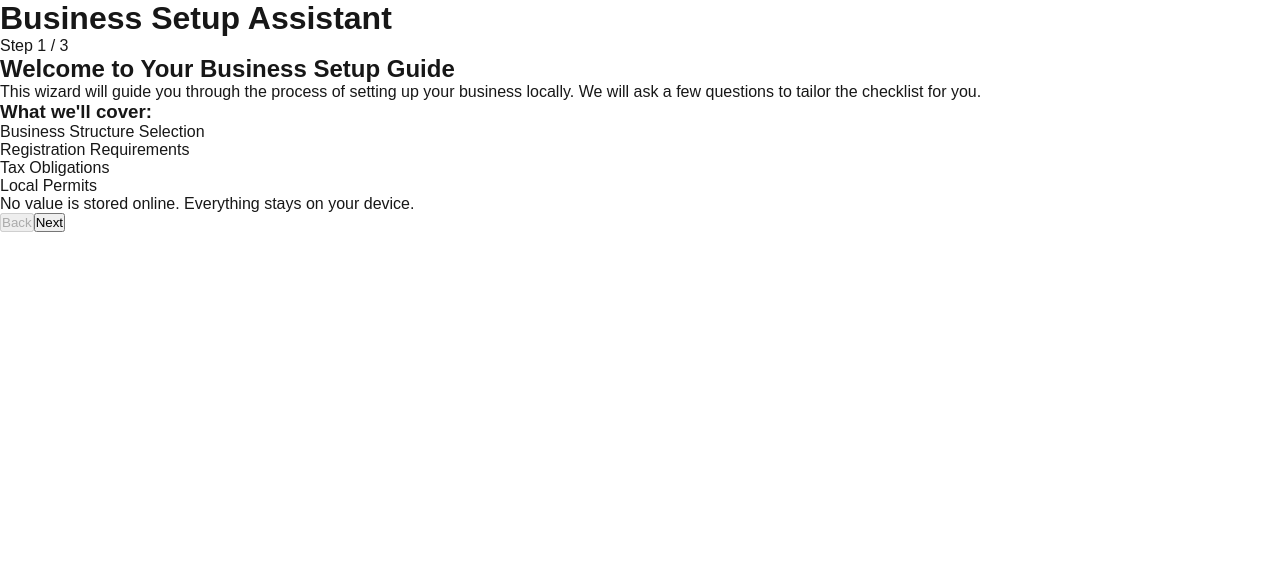
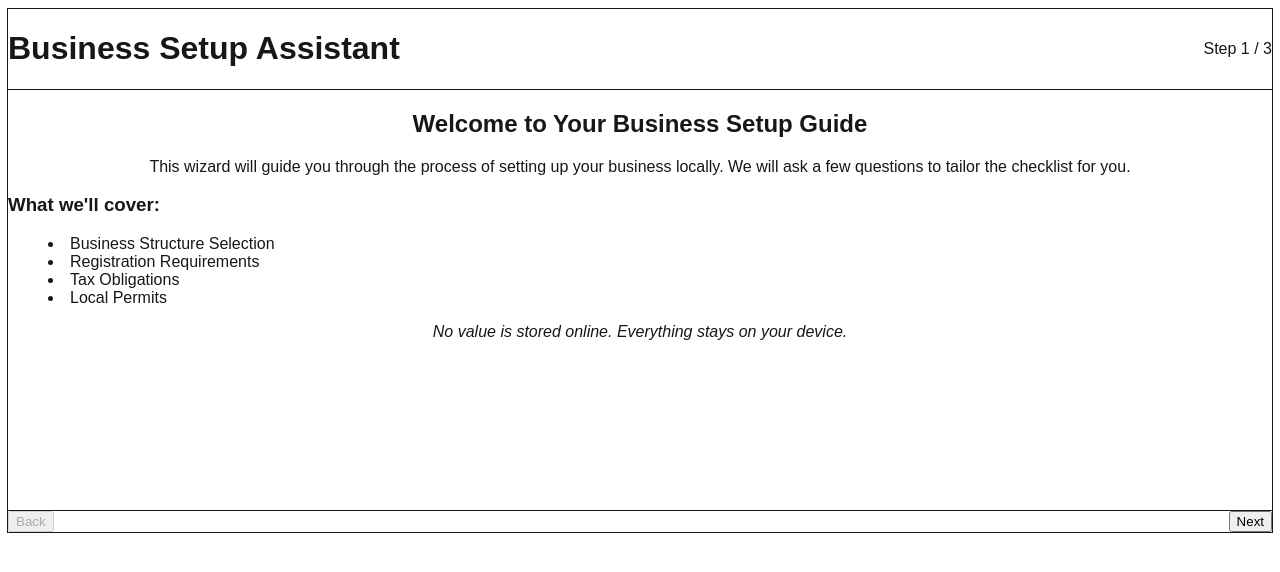
Before and after one commit to mahbubmunna/bussiness_guide, a Next.js app in the folder frontend/: page / in a window 1280 px wide. Shown: the top 572 px of the page. Built offline with nearby package versions, Linux system fonts and the light colour scheme.

Commit message:
style: add tailwind directives

```diff
--- a/frontend/app/globals.css
+++ b/frontend/app/globals.css
@@ -1,3 +1,7 @@
+@tailwind base;
+@tailwind components;
+@tailwind utilities;
+
 :root {
   --background: #ffffff;
   --foreground: #171717;
@@ -10,33 +14,8 @@
   }
 }
 
-html,
-body {
-  max-width: 100vw;
-  overflow-x: hidden;
-}
-
 body {
   color: var(--foreground);
   background: var(--background);
   font-family: Arial, Helvetica, sans-serif;
-  -webkit-font-smoothing: antialiased;
-  -moz-osx-font-smoothing: grayscale;
 }
-
-* {
-  box-sizing: border-box;
-  padding: 0;
-  margin: 0;
-}
-
-a {
-  color: inherit;
-  text-decoration: none;
-}
-
-@media (prefers-color-scheme: dark) {
-  html {
-    color-scheme: dark;
-  }
-}
```
